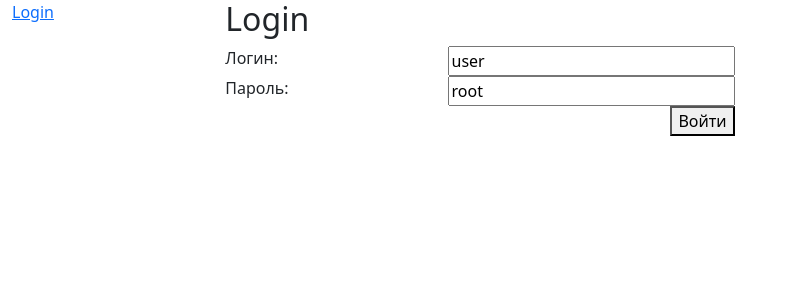
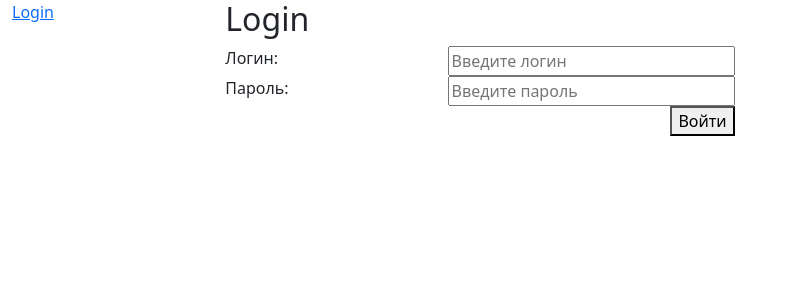
Before and after one commit to Isakwasser/game_never, a Vue app in the folder client/: page /admin/login in a window 1280 px wide. Shown: the top 300 px of the page, without its empty margins (0-785 px from the left). Built offline with nearby package versions, Linux system fonts and the light colour scheme.

Commit message:
Добавил редирект для авторизации

```diff
--- a/client/src/controllers/Admin/AdminController.js
+++ b/client/src/controllers/Admin/AdminController.js
@@ -40,6 +40,7 @@ export default {
                         self.token = data.token;
                         localStorage.setItem('token', data.token);
                         self.setInfo({ status: 'success', message: 'Пользователь авторизован' });
+                        self.$router.push({ name: 'questions' });
                     }
                     if (data.message) {
                         self.setInfo({ status: 'warning', message: data.message });
@@ -55,6 +56,7 @@ export default {
     mounted() {
         const token = localStorage.getItem('token');
         if (!token) {
+            this.$router.push({ name: 'login' });
             return this.setInfo({ status: 'warning', message: 'Необходима регистрация' });
         }
         this.updateToken(token);
--- a/client/src/controllers/Admin/LoginController.js
+++ b/client/src/controllers/Admin/LoginController.js
@@ -4,8 +4,8 @@ export default {
     props: ['setToken', 'setInfo'],
     data() {
         return {
-            login: 'user',
-            password: 'root',
+            login: '',
+            password: '',
         }
     },
     methods: {
--- a/client/src/views/Admin/LoginView.vue
+++ b/client/src/views/Admin/LoginView.vue
@@ -7,11 +7,21 @@
         <div class="row">
           <div class="col-md-5">Логин:</div>
           <div class="col-md-7" ref="login">
-            <input type="text" class="w-100" v-model.trim="login" />
+            <input
+              type="text"
+              class="w-100"
+              v-model.trim="login"
+              placeholder="Введите логин"
+            />
           </div>
           <div class="col-md-5">Пароль:</div>
           <div class="col-md-7" ref="password">
-            <input type="text" class="w-100" v-model.trim="password" />
+            <input
+              type="text"
+              class="w-100"
+              v-model.trim="password"
+              placeholder="Введите пароль"
+            />
           </div>
           <div class="col-12 text-end">
             <button @click="tryLogin">Войти</button>
```
